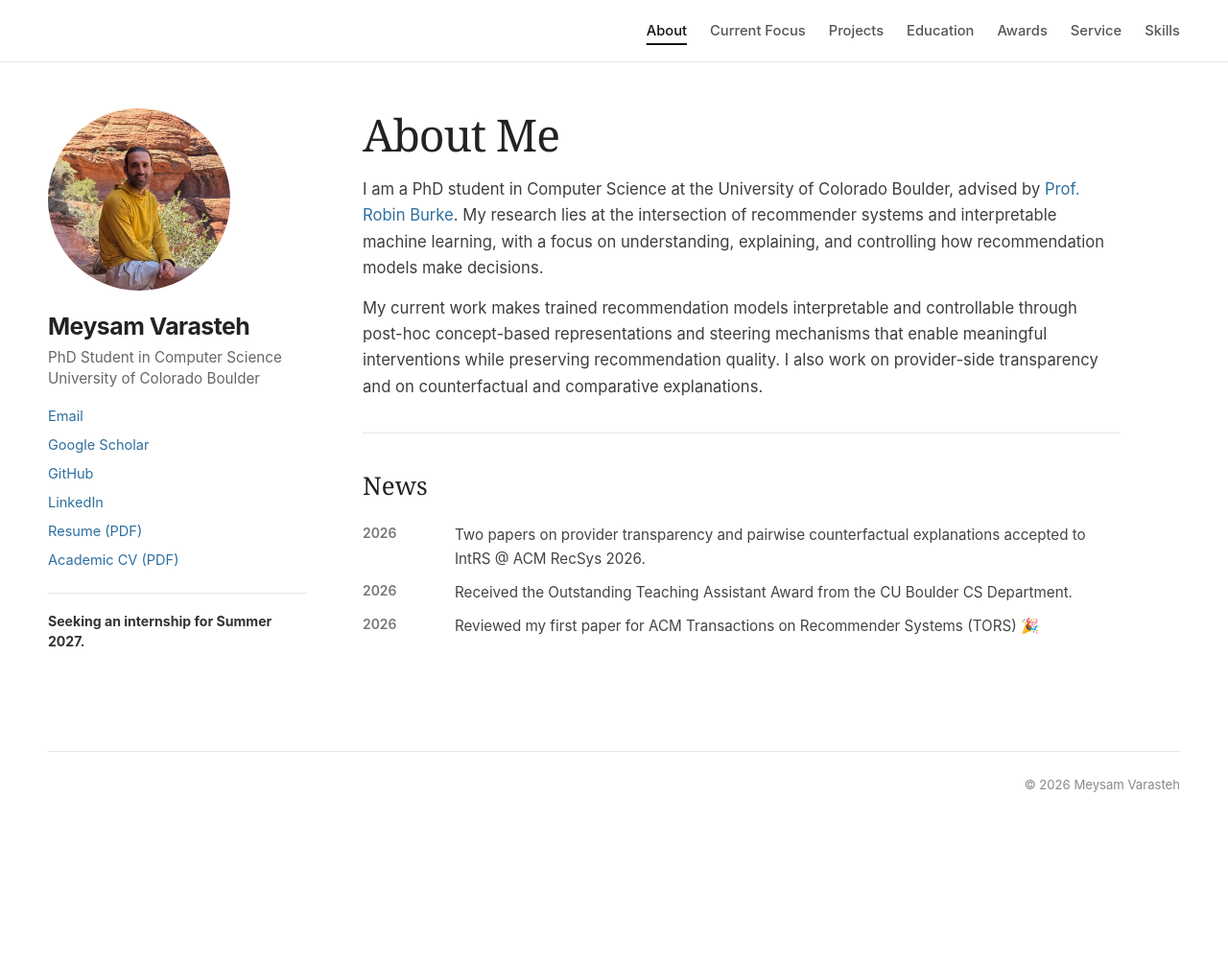
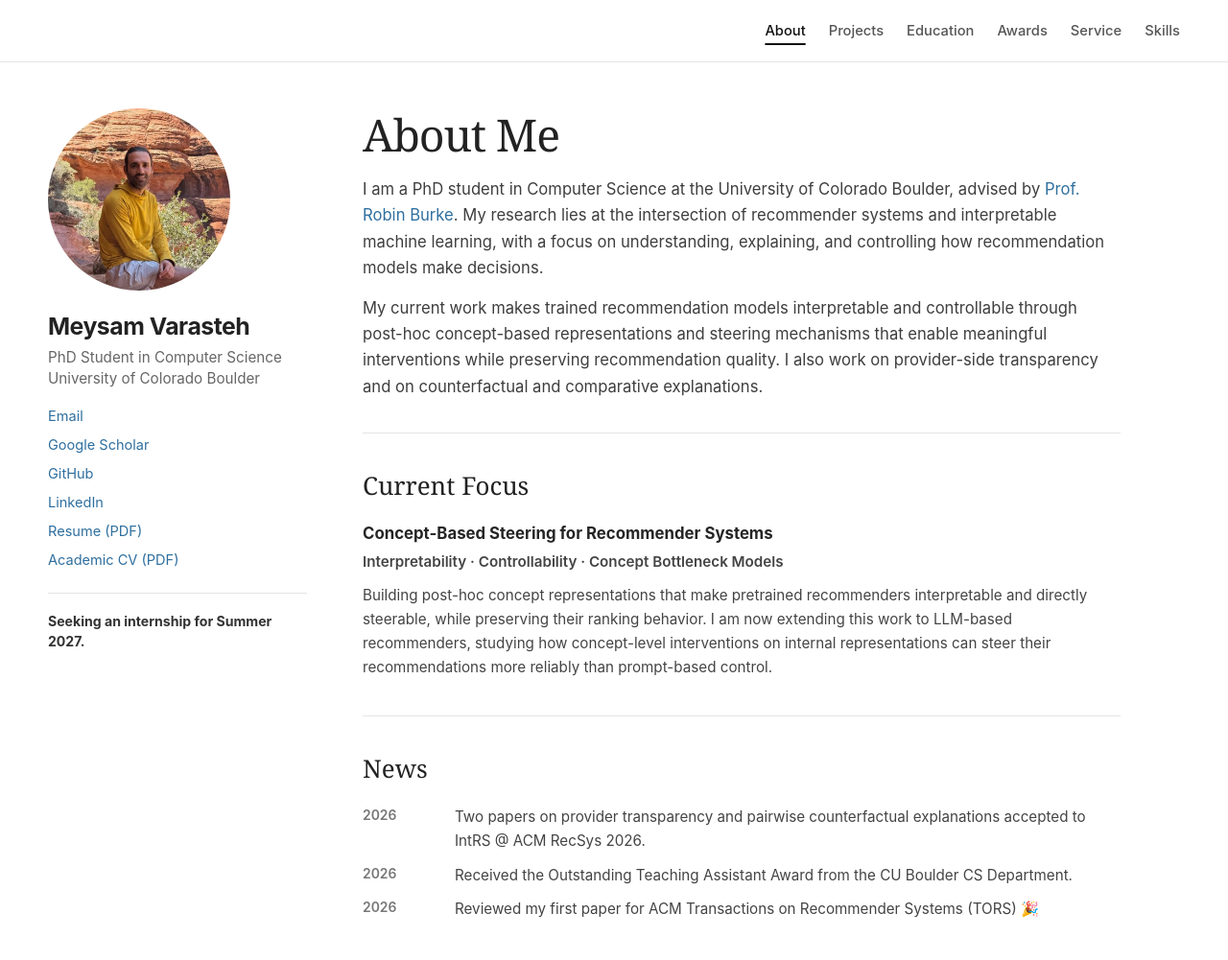
Before and after one commit to meysamvarasteh92/meysamvarasteh92.github.io, a plain HTML site: page index.html in a window 1280 px wide. Shown: the top 1001 px of the page at 96% size. Before the commit the page ends 866 px from the top, so only its background shows below. Drawn offline with Linux system fonts and the light colour scheme.

Commit message:
Move Current Focus to home tab

```diff
--- a/index.html
+++ b/index.html
@@ -507,7 +507,6 @@
     <div class="masthead-inner">
       <nav class="nav-links" aria-label="Primary navigation">
         <a href="#home">About</a>
-        <a href="#research">Current Focus</a>
         <a href="#publications">Projects</a>
         <a href="#education">Education</a>
         <a href="#awards">Awards</a>
@@ -563,6 +562,18 @@
         </p>
       </div>
 
+      <section id="research">
+        <h2 class="section-title">Current Focus</h2>
+
+        <article class="research-item">
+          <h3>Concept-Based Steering for Recommender Systems</h3>
+          <p class="research-subtitle">Interpretability · Controllability · Concept Bottleneck Models</p>
+          <p>
+            Building post-hoc concept representations that make pretrained recommenders interpretable and directly steerable, while preserving their ranking behavior. I am now extending this work to LLM-based recommenders, studying how concept-level interventions on internal representations can steer their recommendations more reliably than prompt-based control.
+          </p>
+        </article>
+      </section>
+
       <section id="news">
         <h2 class="section-title">News</h2>
         <div class="news-list">
@@ -577,17 +588,6 @@
         </div>
       </section>
 
-      <section id="research">
-        <h2 class="section-title">Current Focus</h2>
-
-        <article class="research-item">
-          <h3>Concept-Based Steering for Recommender Systems</h3>
-          <p class="research-subtitle">Interpretability · Controllability · Concept Bottleneck Models</p>
-          <p>
-            Building post-hoc concept representations that make pretrained recommenders interpretable and directly steerable, while preserving their ranking behavior. I am now extending this work to LLM-based recommenders, studying how concept-level interventions on internal representations can steer their recommendations more reliably than prompt-based control.
-          </p>
-        </article>
-      </section>
 
       <section id="publications">
         <h2 class="section-title">Projects</h2>
@@ -756,8 +756,7 @@
   <script>
     (function () {
       var groups = {
-        home: ['about', 'news'],
-        research: ['research'],
+        home: ['about', 'research', 'news'],
         publications: ['publications'],
         education: ['education'],
         awards: ['awards'],
@@ -771,7 +770,7 @@
 
       function show() {
         var key = location.hash.replace('#', '');
-        if (key === 'about' || key === 'news' || !groups[key]) key = 'home';
+        if (key === 'about' || key === 'news' || key === 'research' || !groups[key]) key = 'home';
         var ids = groups[key];
         Array.prototype.forEach.call(content.children, function (el) {
           el.classList.remove('tab-visible', 'tab-last', 'tab-single');
```
